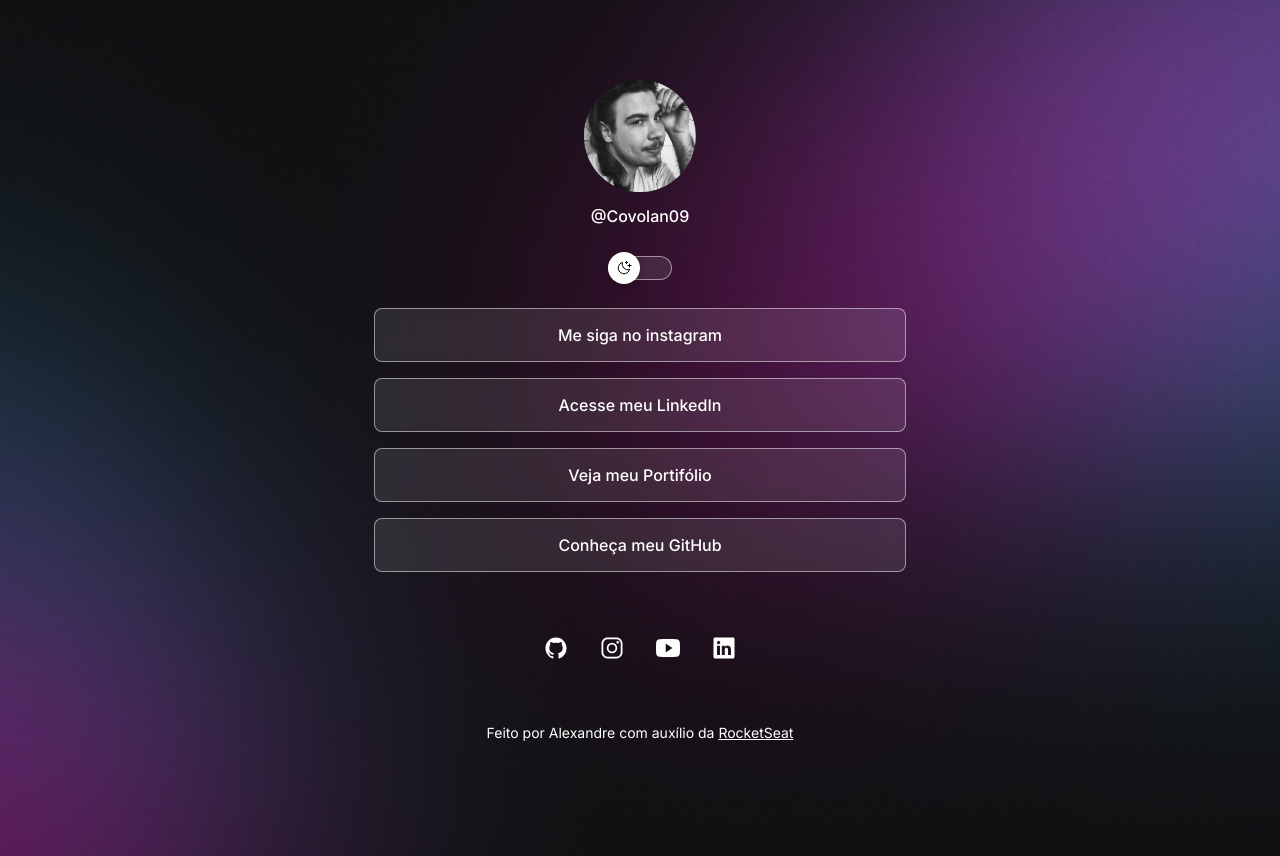
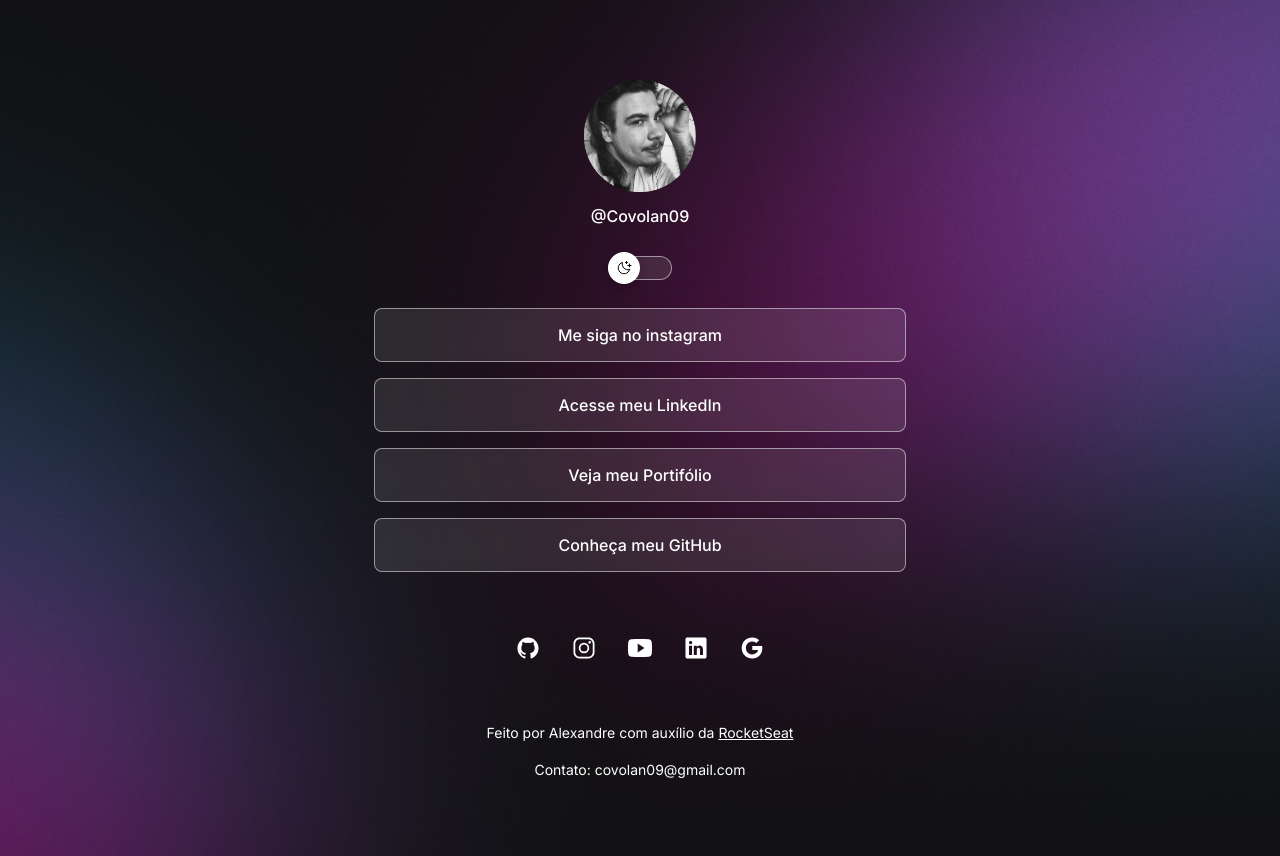
Before and after one commit to covolan/discovery-rocketseat, a plain HTML site: page index.html in a window 1280 px wide. Drawn offline with nearby package versions, Linux system fonts and the light colour scheme.

Commit message:
adicionado e-mail

```diff
--- a/index.html
+++ b/index.html
@@ -56,10 +56,14 @@
         <a href="https://www.linkedin.com/in/alexandre-covolan/" target="_blank">
           <ion-icon name="logo-linkedin"></ion-icon>
         </a>
+        <a href="mailto:covolan09@gmail.com" target="_blank">
+          <ion-icon name="logo-google"></ion-icon>
+        </a>
       </div>
       <footer>
         Feito por Alexandre com auxílio da
         <a href="https://www.rocketseat.com.br/" target="_blank">RocketSeat</a>
+        <p id="email">Contato: <a href="mailto:covolan09@gmail.com">covolan09@gmail.com</a></p>
       </footer>
     </div>
     <script
--- a/style.css
+++ b/style.css
@@ -173,6 +173,14 @@ footer {
   font-size: 14px;
 }
 
+#email {
+  margin-top: 20px;
+}
+
+#email a{
+  text-decoration: none;
+}
+
 /* Media queries */
 
 @media (min-width: 700px) {
```
